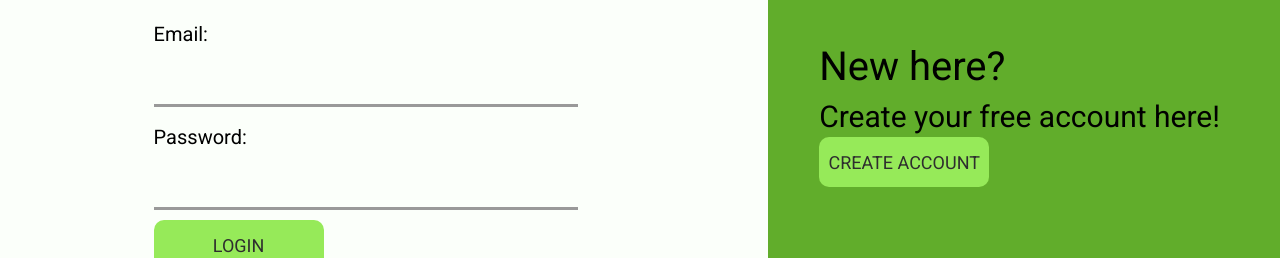
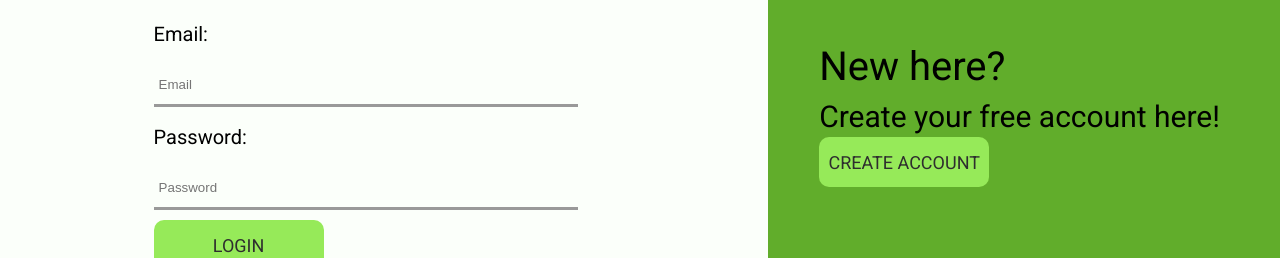
Before and after one commit to amitathik7/ScootEZ, a React (Create React App) app in the folder client/: page /login in a window 1280 px wide. Shown: the part 338-596 px from the top of the page. Built offline with nearby package versions, Linux system fonts and the light colour scheme.

Commit message:
Started frontend input validation for password for login

```diff
--- a/client/src/Pages/LoginPage.js
+++ b/client/src/Pages/LoginPage.js
@@ -40,7 +40,6 @@ export default function LoginPage() {
 
             if (response.ok) {
                 localStorage.setItem("token", data.token);
-                alert(data.message);
             }
             else {
                 alert(data.message);
@@ -84,16 +83,21 @@ export default function LoginPage() {
                 <div style={{width: "60%", placeSelf: "center", display: "inline-block", lineHeight: "40px"}}>
                     <h1>Welcome Back!</h1>
                     <p>Email:</p>
-                    <input className="input1"
+                    <input className="input1" required
+                        type="email"
+                        placeholder="Email"
                         value={loginInfo.email}
                         onChange={handleEmailChange}
                     />
                     <p>Password:</p>
-                    <input className="input1"
+                    <input className="input1" required
+                        type="password"
+                        pattern="(?=.*\d)(?=.*[a-z])(?=.*[A-Z]).{8,}"
+                        title="Must contain at least one number and one uppercase and lowercase letter, and at least 8 or more characters"
+                        placeholder="Password"
                         value={loginInfo.password}
                         onChange={handlePasswordChange}
                     />
-
                     <LoginButton /> <br></br>
                 </div>
             </div>
--- a/client/src/styles.css
+++ b/client/src/styles.css
@@ -128,6 +128,29 @@ body {
     outline: none;
     border-bottom: 3px solid var(--dark);
 }
+.input1:invalid:focus {
+    outline: none;
+    border-bottom: 3px solid red;
+}
+.input1:valid:focus {
+    outline: none;
+    border-bottom: 3px solid green;
+}
+
+/* The message box is shown when the user clicks on the password field */
+.passwordMessage {
+    display:none;
+    background: #f1f1f1;
+    color: #000;
+    position: relative;
+    padding: 20px;
+    margin-top: 10px;
+}
+
+.passwordMessage p {
+    padding: 10px 35px;
+    font-size: 18px;
+}
 
 /*========================TEXT========================*/
 
```
